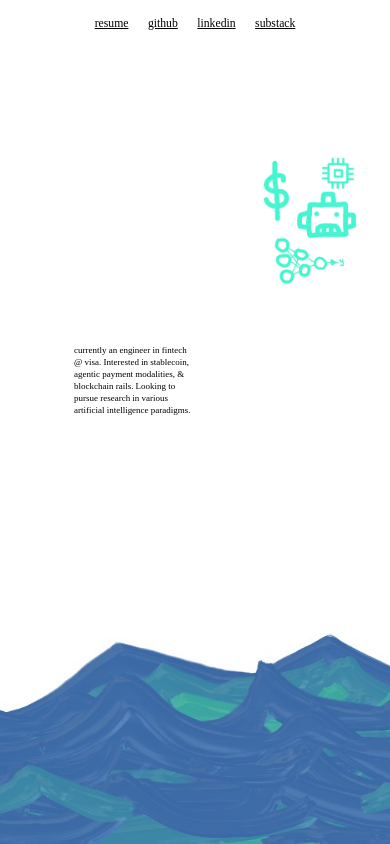
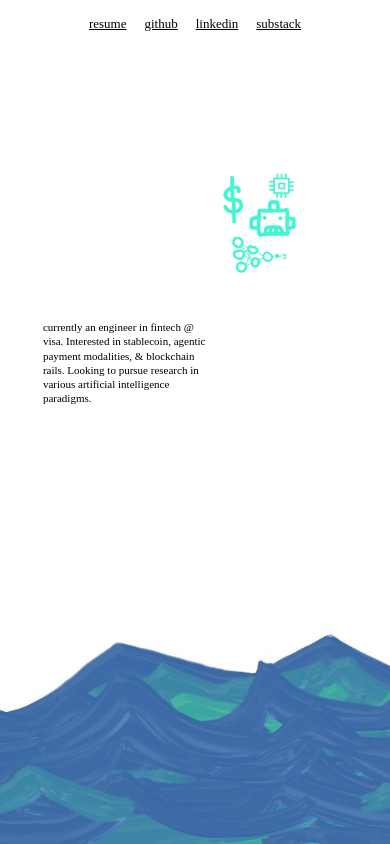
Before and after one commit to gitidhar/giridhar-world, a Next.js app: page / in a window 390 px wide. Built offline with nearby package versions, Linux system fonts and the light colour scheme.

Commit message:
preserve proportions pt. 3

```diff
--- a/app/globals.css
+++ b/app/globals.css
@@ -11,7 +11,6 @@ body {
 }
 
 body {
-  margin: 0;
   background: white;
 }
 
@@ -37,23 +36,22 @@ body {
 }
 
 
-/* ---------------- */
-/* NAVIGATION       */
-/* ---------------- */
+/* =========================================================
+   DEFAULT: NORMAL DESKTOP / LAPTOP
+   roughly 1200px - 1599px
+   ========================================================= */
 
 .nav {
   position: absolute;
 
-  top: 2.5%;
+  top: 24px;
   left: 50%;
-
   transform: translateX(-50%);
 
   display: flex;
-  gap: 3vw;
+  gap: 48px;
 
-  font-size: clamp(14px, 1.5vw, 24px);
-
+  font-size: 24px;
   white-space: nowrap;
 
   z-index: 2;
@@ -64,11 +62,6 @@ body {
   text-decoration: underline;
 }
 
-
-/* ---------------- */
-/* DESCRIPTION      */
-/* ---------------- */
-
 .description {
   position: absolute;
 
@@ -77,9 +70,9 @@ body {
 
   transform: translate(-50%, -50%);
 
-  width: 28%;
+  width: 420px;
 
-  font-size: clamp(12px, 1.25vw, 20px);
+  font-size: 20px;
   line-height: 1.4;
 
   color: black;
@@ -87,19 +80,19 @@ body {
   z-index: 2;
 }
 
-
-/* ---------------- */
-/* SYMBOL DRAWING   */
-/* ---------------- */
-
 .symbols {
   position: absolute;
 
-  top: 18%;
-  right: 8%;
+  top: 17%;
 
-  width: 25%;
+  /* positioning from left instead of right */
+  left: 68%;
+
+  width: 20%;
+
   height: auto;
+
+  transform: translateX(-50%);
 
   object-fit: contain;
 
@@ -107,32 +100,137 @@ body {
 }
 
 
-/* ---------------- */
-/* SMALL SCREENS    */
-/* ---------------- */
+/* =========================================================
+   LARGE MONITORS
+   1600px and wider
+   ========================================================= */
 
-@media (max-width: 700px) {
+@media (min-width: 1600px) {
 
   .nav {
-    top: 2%;
-    gap: 5vw;
-    font-size: 3vw;
+    top: 30px;
+    gap: 60px;
+    font-size: 28px;
   }
 
   .description {
     top: 45%;
     left: 34%;
 
-    width: 30%;
+    width: 500px;
 
-    font-size: 2.3vw;
+    /* bigger than laptop */
+    font-size: 26px;
+    line-height: 1.45;
+  }
+
+  .symbols {
+    top: 16%;
+
+    /* move it farther left */
+    left: 66%;
+
+    width: 21%;
+  }
+}
+
+
+/* =========================================================
+   LAPTOPS
+   roughly 900px - 1199px
+   ========================================================= */
+
+@media (min-width: 900px) and (max-width: 1199px) {
+
+  .nav {
+    top: 20px;
+    gap: 36px;
+    font-size: 20px;
+  }
+
+  .description {
+    top: 44%;
+    left: 33%;
+
+    width: 340px;
+
+    font-size: 18px;
+    line-height: 1.4;
+  }
+
+  .symbols {
+    top: 18%;
+
+    /* move left compared with before */
+    left: 66%;
+
+    /* make it smaller on laptop */
+    width: 17%;
+  }
+}
+
+
+/* =========================================================
+   SMALL LAPTOP / TABLET
+   roughly 701px - 899px
+   ========================================================= */
+
+@media (min-width: 701px) and (max-width: 899px) {
+
+  .nav {
+    top: 18px;
+    gap: 28px;
+    font-size: 17px;
+  }
+
+  .description {
+    top: 43%;
+    left: 32%;
+
+    width: 290px;
+
+    font-size: 16px;
     line-height: 1.35;
   }
 
   .symbols {
-    top: 18%;
-    right: 6%;
+    top: 19%;
+    left: 66%;
 
-    width: 28%;
+    width: 16%;
   }
 }
+
+
+/* =========================================================
+   PHONE
+   ========================================================= */
+
+@media (max-width: 700px) {
+
+  .nav {
+    top: 16px;
+    left: 50%;
+
+    gap: 18px;
+
+    font-size: 13px;
+  }
+
+  .description {
+    top: 43%;
+    left: 32%;
+
+    width: 42%;
+
+    font-size: 11px;
+    line-height: 1.3;
+  }
+
+  .symbols {
+    top: 20%;
+    left: 67%;
+
+    width: 22%;
+  }
+}
```
